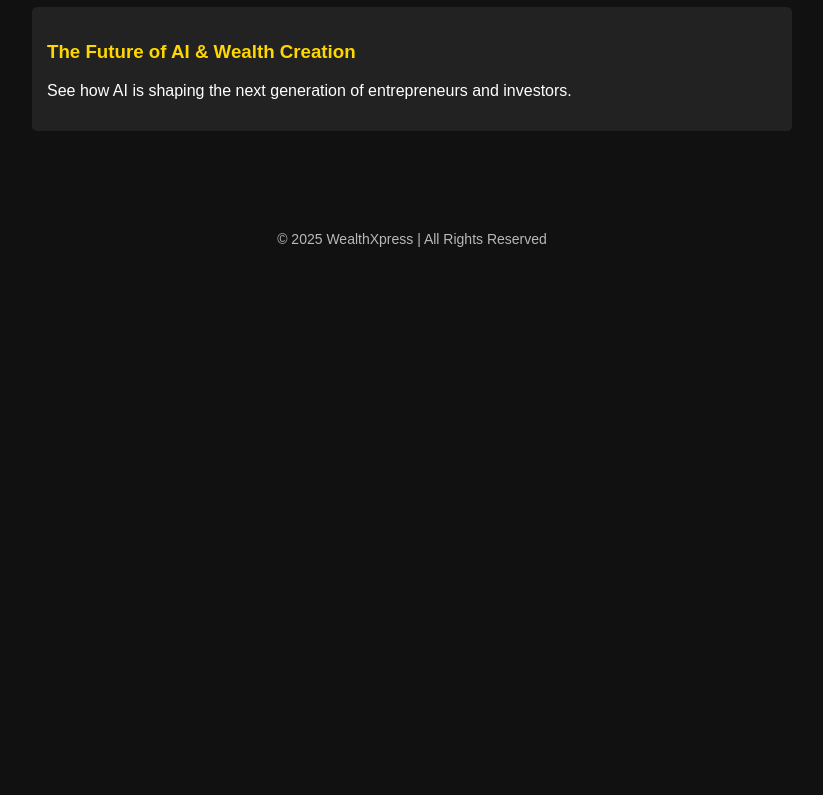
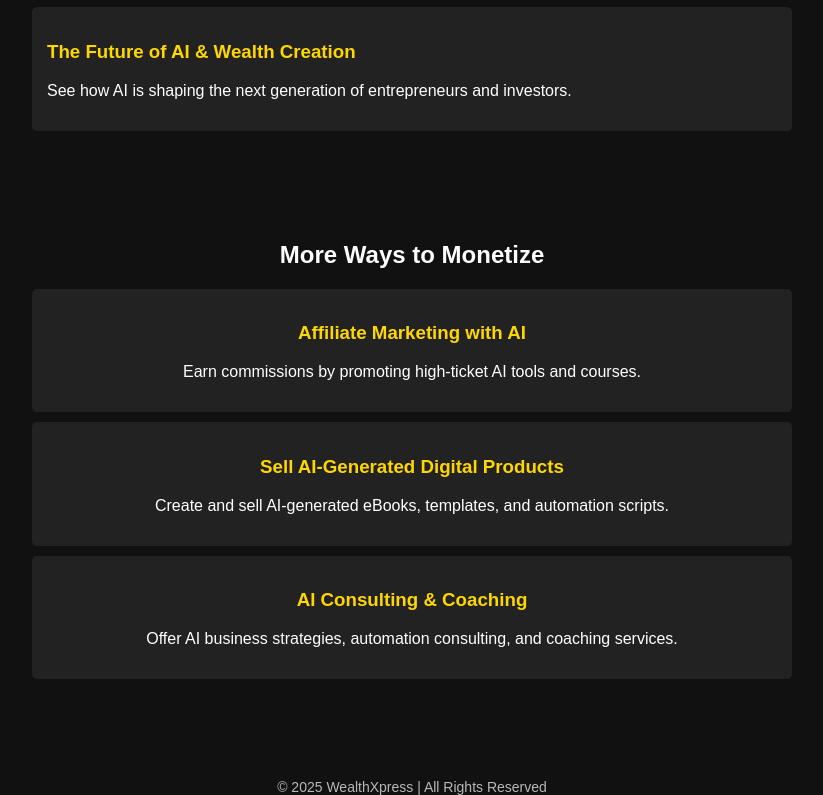
Before and after one commit to LXino-LXpedite/WealthXpress, a plain HTML site: page index.html in a window 1280 px wide. Shown: the part 773-1568 px from the top of the page, without its empty margins (228-1051 px from the left). Before the commit the page ends 1020 px from the top, so only its background shows below. Drawn offline with Linux system fonts and the light colour scheme.

Commit message:
Update index.html

```diff
--- a/index.html
+++ b/index.html
@@ -81,6 +81,28 @@
         .blog-post a:hover {
             text-decoration: underline;
         }
+        .monetization-section {
+            margin-top: 40px;
+            text-align: center;
+            padding: 20px;
+        }
+        .monetization-item {
+            background-color: #222;
+            padding: 15px;
+            margin: 10px 0;
+            border-radius: 5px;
+        }
+        .monetization-item h3 {
+            color: gold;
+        }
+        .monetization-item a {
+            color: gold;
+            text-decoration: none;
+            font-weight: bold;
+        }
+        .monetization-item a:hover {
+            text-decoration: underline;
+        }
     </style>
 </head>
 <body>
@@ -91,7 +113,7 @@
 
         <div class="email-signup">
             <h2>Get Exclusive AI Money-Making Tips!</h2>
-            <form action="https://formsubmit.co/lx2000gt500@gmail.com" method="POST">
+            <form action="https://your-brevo-signup-url" method="POST">
                 <input type="email" name="email" placeholder="Enter your email" required>
                 <button type="submit">Subscribe</button>
             </form>
@@ -112,6 +134,22 @@
                 <p>See how AI is shaping the next generation of entrepreneurs and investors.</p>
             </div>
         </div>
+
+        <div class="monetization-section">
+            <h2>More Ways to Monetize</h2>
+            <div class="monetization-item">
+                <h3><a href="https://your-affiliate-link.com">Affiliate Marketing with AI</a></h3>
+                <p>Earn commissions by promoting high-ticket AI tools and courses.</p>
+            </div>
+            <div class="monetization-item">
+                <h3><a href="https://your-digital-product.com">Sell AI-Generated Digital Products</a></h3>
+                <p>Create and sell AI-generated eBooks, templates, and automation scripts.</p>
+            </div>
+            <div class="monetization-item">
+                <h3><a href="https://your-service-link.com">AI Consulting & Coaching</a></h3>
+                <p>Offer AI business strategies, automation consulting, and coaching services.</p>
+            </div>
+        </div>
     </div>
     <div class="footer">&copy; 2025 WealthXpress | All Rights Reserved</div>
 </body>
```
